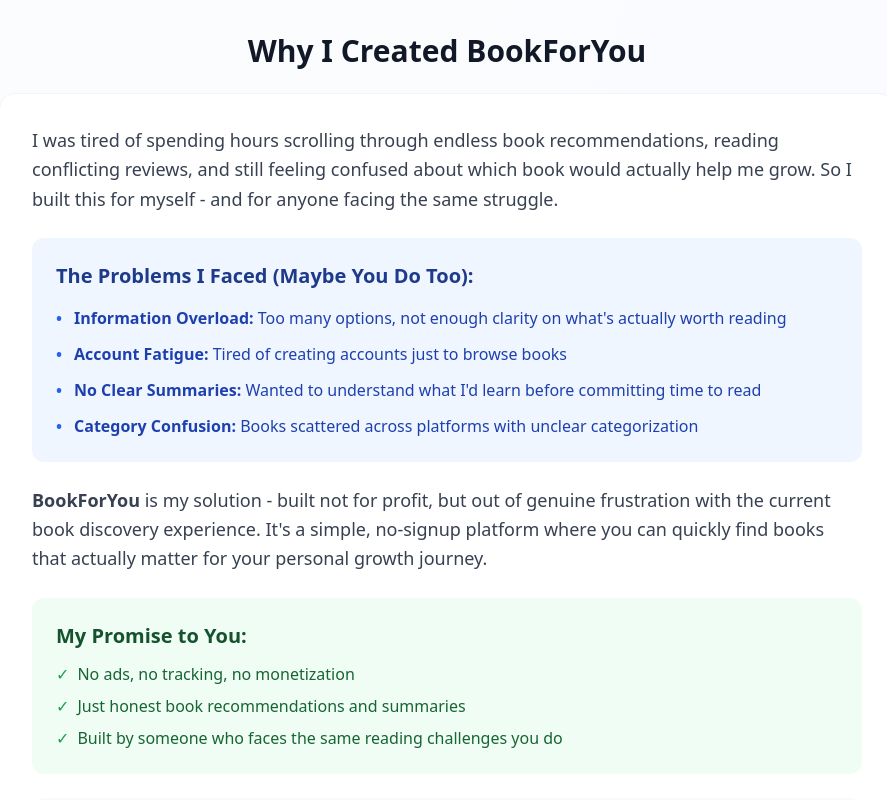
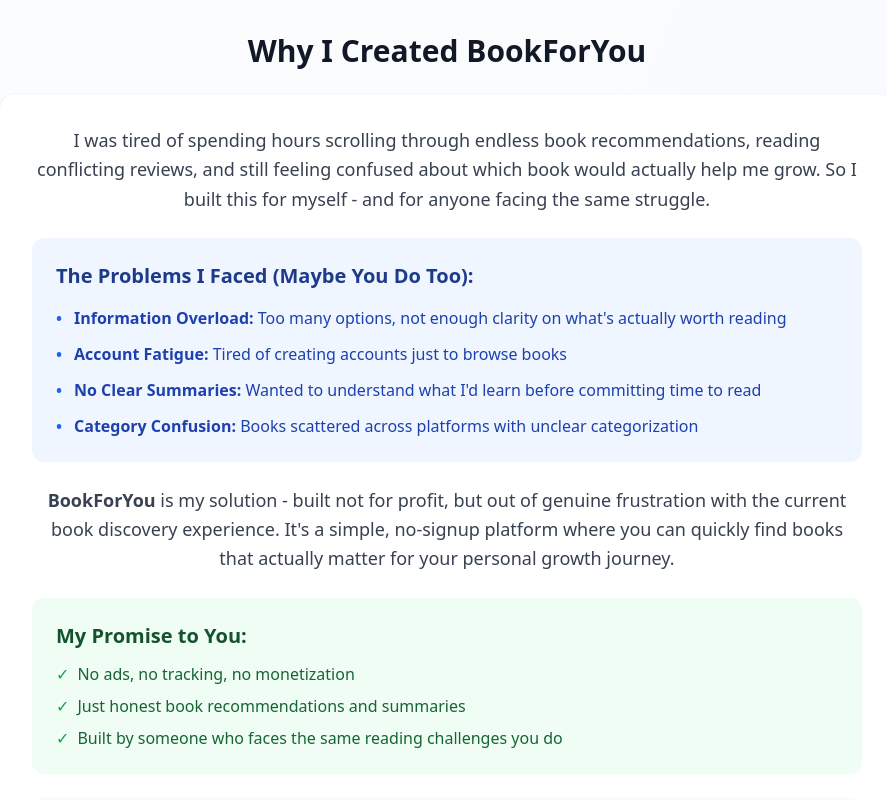
Before and after one commit to devlopersumit/BookPicker, a React (Vite) app: page / in a window 1280 px wide. Shown: the part 540-1340 px from the top of the page, without its empty margins (193-1080 px from the left). Built offline with nearby package versions, Linux system fonts and the light colour scheme.

Commit message:
Updated Footer -2

```diff
--- a/src/Components/Footer.jsx
+++ b/src/Components/Footer.jsx
@@ -1,8 +1,8 @@
 function Footer() {
   return (
     <>
-      <footer class="bg-gray-900 text-white py-12 px-4 flex items-center justify-between">
-        <div class="container mx-auto text-center">
+      <footer class="bg-gray-900 text-white py-12 px-4 flex items-center justify-between md:flex-col">
+        <div class="container mx-auto text-center ">
           <div class="flex items-center justify-center space-x-2 mb-4">
             <svg
               xmlns="http://www.w3.org/2000/svg"
@@ -32,11 +32,11 @@
           <p class="text-xs text-gray-600">
             © 2024 FindYourBook. Free forever, no ads, no tracking - just books.
           </p>
-        </div>
+
 
         <div className="flex gap-4 mx-12 mb-4">
           <div>
-           <a href="https://github.com/devlopersumit/"> <svg
+           <a href="https://github.com/devlopersumit/" target="_blank"> <svg
               xmlns="http://www.w3.org/2000/svg"
               width="24"
               height="24"
@@ -55,7 +55,7 @@
 
           <div>
             <a href=" https://www.linkedin.com/in/sumit-jha?utm_source=share&utm_campaign=share_via&utm_content=profile&utm_medium=android_app
-"><svg
+" target="_blank"><svg
               xmlns="http://www.w3.org/2000/svg"
               width="24"
               height="24"
@@ -74,7 +74,7 @@
           </div>
 
           <div>
-            <a href=" https://x.com/_sumitjha_?t=4nSWLPjfWOEhS06PoX9-Lg&s=09"><svg
+            <a href=" https://x.com/_sumitjha_?t=4nSWLPjfWOEhS06PoX9-Lg&s=09" target="_blank"><svg
               xmlns="http://www.w3.org/2000/svg"
               width="24"
               height="24"
@@ -90,6 +90,7 @@
             </svg></a>
           </div>
         </div>
+        </div>
       </footer>
     </>
   );
--- a/src/Components/WhyBookForYou.jsx
+++ b/src/Components/WhyBookForYou.jsx
@@ -9,7 +9,7 @@
             </h2>
             <div class="bg-white rounded-2xl p-8 shadow-lg border border-gray-100 text-left">
               <div class="prose prose-lg max-w-none">
-                <p class="text-gray-700 mb-6 text-lg leading-relaxed">
+                <p class="text-gray-700 mb-6 text-lg leading-relaxed text-center">
                   I was tired of spending hours scrolling through endless book
                   recommendations, reading conflicting reviews, and still
                   feeling confused about which book would actually help me grow.
@@ -51,7 +51,7 @@
                     </li>
                   </ul>
                 </div>
-                <p class="text-gray-700 mb-6 text-lg leading-relaxed">
+                <p class="text-gray-700 mb-6 text-lg leading-relaxed text-center">
                   <strong>BookForYou</strong> is my solution - built not for
                   profit, but out of genuine frustration with the current book
                   discovery experience. It's a simple, no-signup platform where
```
